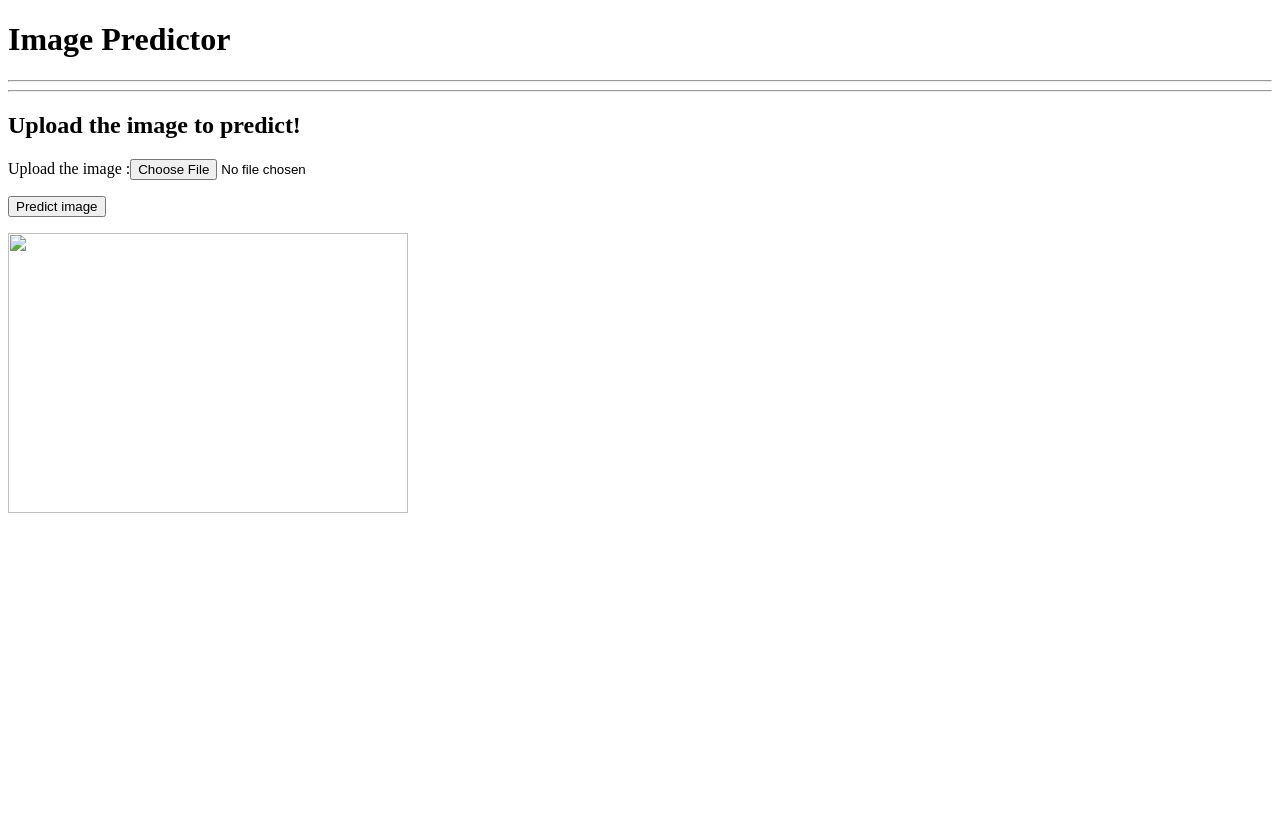
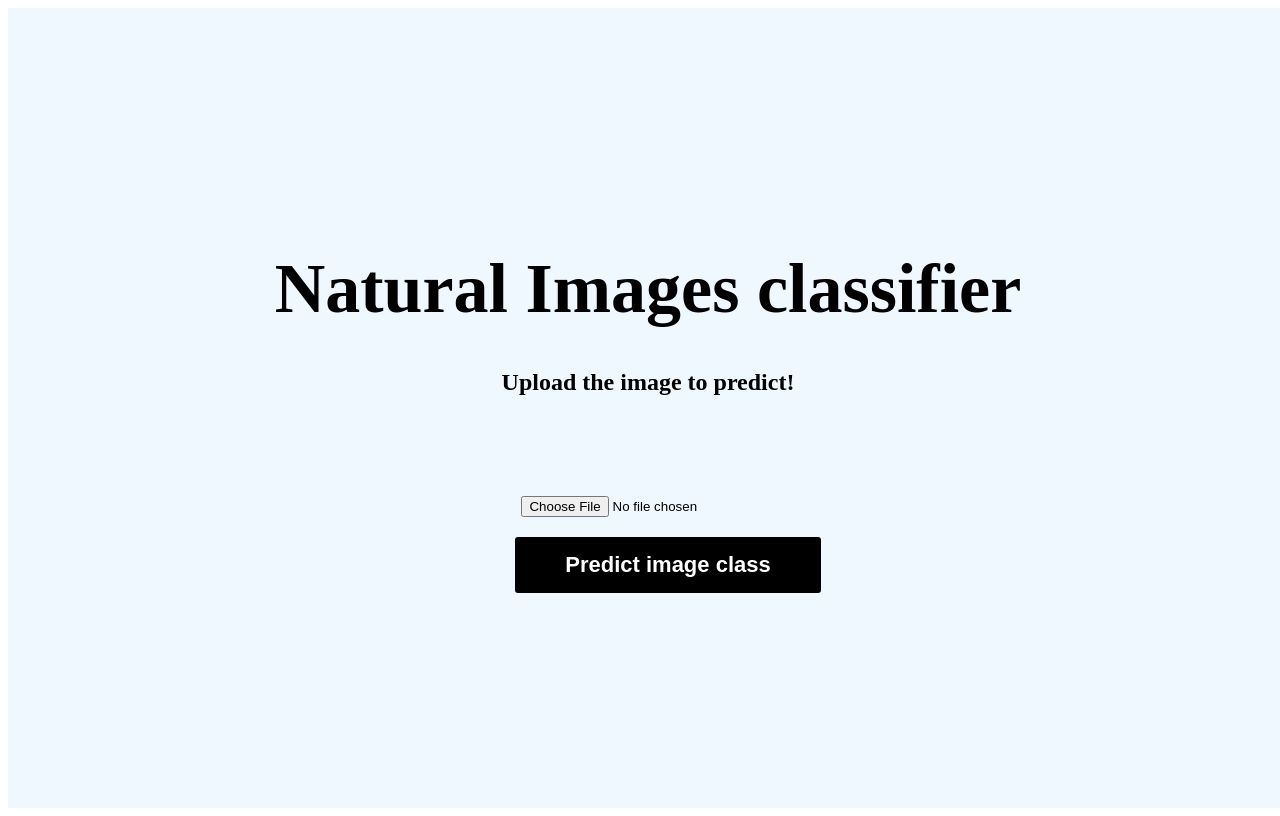
Before and after one commit to rettygeorge/Natural-image-classifier, a Flask app: page / in a window 1280 px wide. Before the commit the page ends 513 px from the top, so only its background shows below. Run offline with Flask 2, Linux system fonts and the light colour scheme; parts of the project's set-up code (start-up, migrations or seed data) failed here and were passed over.

Commit message:
Style changes

```diff
--- a/app.py
+++ b/app.py
@@ -1,11 +1,11 @@
 import os
-from flask import Flask, redirect, url_for, request, render_template, Response, jsonify, redirect
+from flask import Flask, redirect, url_for, request, render_template, Response, redirect, send_from_directory
 import numpy as np
 from gevent.pywsgi import WSGIServer
 from tensorflow.keras.preprocessing.image import load_img , img_to_array
 import pickle
 
-app = Flask(__name__)
+app = Flask(__name__, static_url_path='/static/image', static_folder = "static/image")
 
 img_width, img_height = 180, 180
 
@@ -60,10 +60,8 @@ def predicter():
     file.save(os.path.join(target_img , file.filename))
     img_path = os.path.join(target_img , file.filename)
     class_result , prob_result = predict(img_path , model)
-    print(class_result , prob_result)
-
-
-    return "vsvß"
+    result_text = "This image belongs to % s class with % s %% probability" % (class_result, prob_result)
+    return render_template('result.html', result_text=result_text, img_path=file.filename)
 
 if __name__ == '__main__':
     http_server = WSGIServer(('0.0.0.0', 5000), app)
--- a/templates/index.html
+++ b/templates/index.html
@@ -1,24 +1,56 @@
 {% extends "base.html" %} {% block content %}
+<style>
+    .main {
+        background-color: aliceblue;
+        display: flex;
+        margin: 0;
+        padding: 0;
+        justify-content: center;
+        align-items: center;
+        flex-direction: column;
+        height: 100vh;
+        width: 100vw;
+    }
+    .main-heading{
+        color: black;
+        font-size: 70px;
+        margin-bottom: 20px;
+    }
+    .label {
+        margin-bottom: 100px;
+    }
+    .button {
+        margin: 20px;
+        padding: 15px 30px;
+        border: none;
+        border-radius: 3px;
+        width: 100%;
+        cursor: pointer;
+        background-color: black;
+        color: white;
+        font-size: 22px;
+        font-weight: 600;
+        outline: none;
+    }
+    form {
+        display: flex;
+        justify-content: center;
+        align-items: center;
+        flex-direction: column;
+    }
+</style>
 
 <div class="main">
-    <h1>
-        Image Predictor
+    <h1 class="main-heading">
+        Natural Images classifier
     </h1>
-    <div style="background-color:white">
-        <hr>
-        <hr>
-    </div>
-    <h2> Upload the image to predict!</h2>
+    <h2 class="label"> Upload the image to predict!</h2>
     <form action="/" , method="post" , enctype="multipart/form-data">
-        Upload the image :<input type="file" name="imagefile">
-        <p><input type="submit" value="Predict image"></p>
+        <input type="file" name="imagefile">
+        <div>
+            <input type="submit" value="Predict image class" class="button">
+        </div>
     </form>
-    <img src="{{ upload_image }}" height="280px" width="400px">
-    <p>
-    <h2>
-        <b> {{ prediction_text }}</b>
-    </h2>
-    </p>
 </div>
 
 {% endblock %}
```
Also changed, not shown: templates/result.html (+59 -11 lines).
